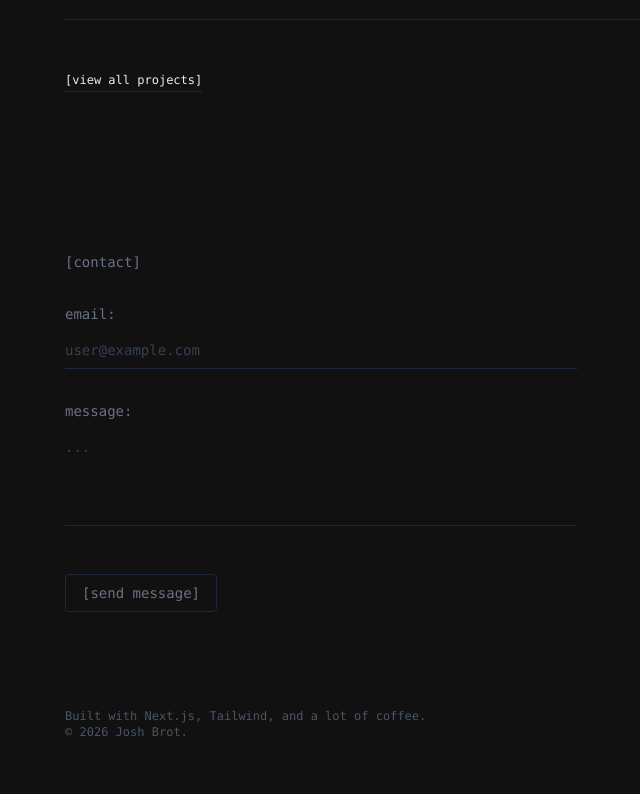
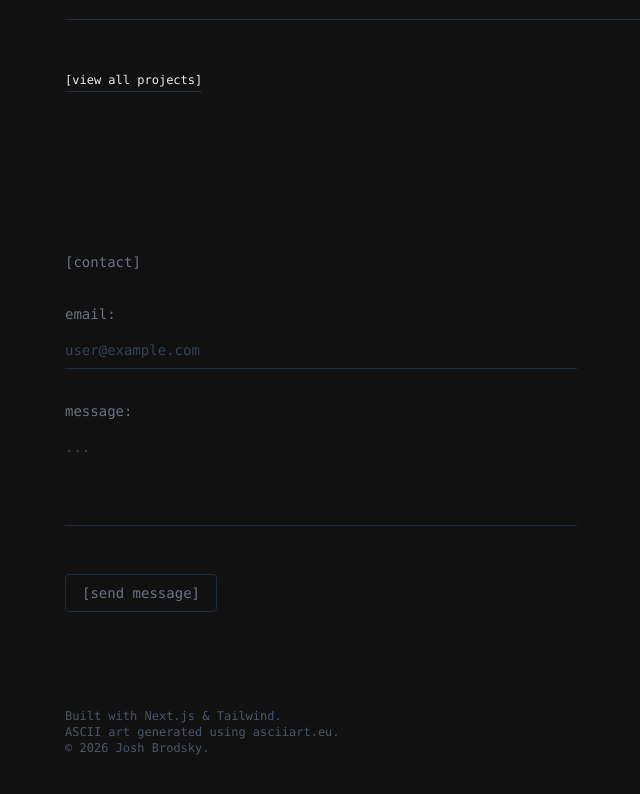
Before and after one commit to TheJoshBrod/portfolio, a Next.js app: page / in a window 1280 px wide. Shown: the part 2887-3681 px from the top of the page, without its empty margins (127-767 px from the left). Built offline with nearby package versions, Linux system fonts and the light colour scheme.

Commit message:
added credit for ascii art

```diff
--- a/src/components/contact/page.tsx
+++ b/src/components/contact/page.tsx
@@ -37,10 +37,21 @@ export default function ContactSection() {
       </div>
 
       <div className="mt-24 text-gray-600 font-mono text-xs">
-        Built with Next.js, Tailwind, and a lot of coffee.
+        Built with Next.js & Tailwind.
         <br />
-        &copy; {new Date().getFullYear()} Josh Brot.
+        ASCII art generated using{" "}
+        <a
+          href="https://www.asciiart.eu/ascii-night-sky-generator"
+          target="_blank"
+          rel="noopener noreferrer"
+          className="underline hover:text-gray-800"
+        >
+          asciiart.eu
+        </a>.
+        <br />
+        &copy; {new Date().getFullYear()} Josh Brodsky.
       </div>
+
     </div>
   );
 }
```
